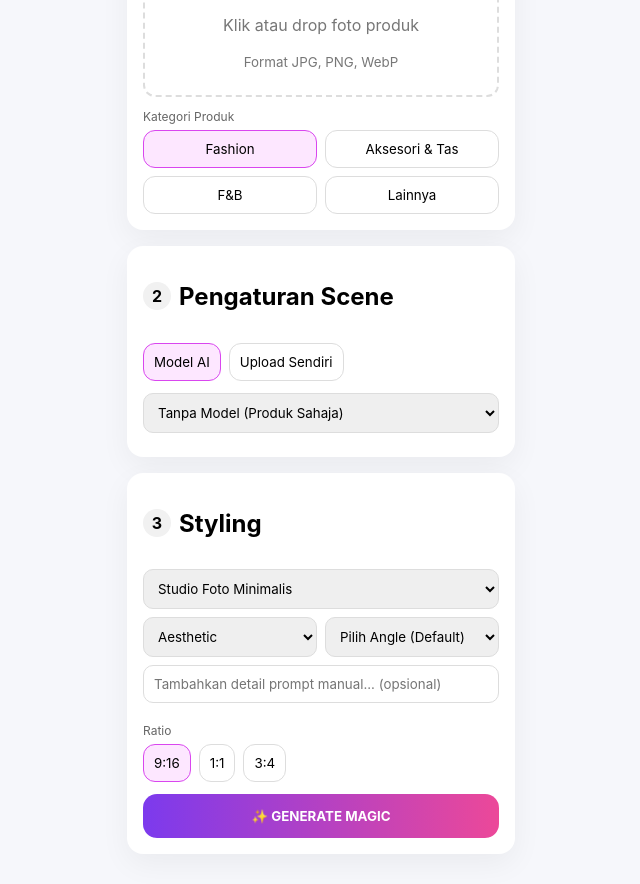
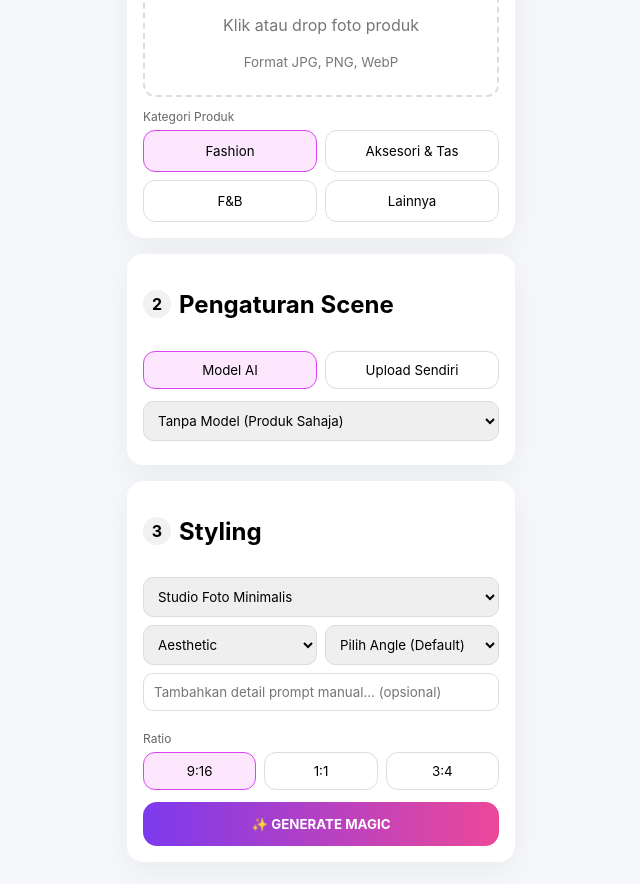
Before and after one commit to mohdshmrinmin-beep/ai-magic-affiliate-v2, a Next.js app: page / in a window 1280 px wide. Shown: the part 180-1064 px from the top of the page, without its empty margins (319-959 px from the left). Built offline with nearby package versions, Linux system fonts and the light colour scheme.

Commit message:
Update globals.css

```diff
--- a/styles/globals.css
+++ b/styles/globals.css
@@ -26,6 +26,7 @@ body {
   margin: 0;
 }
 
+/* CARD */
 .card {
   background: #fff;
   border-radius: 16px;
@@ -34,6 +35,7 @@ body {
   box-shadow: 0 10px 30px rgba(0,0,0,0.05);
 }
 
+/* TITLE */
 .card-title {
   display: flex;
   align-items: center;
@@ -57,6 +59,7 @@ body {
   font-size: 12px;
 }
 
+/* UPLOAD */
 .upload-box {
   border: 2px dashed #ddd;
   border-radius: 12px;
@@ -66,41 +69,54 @@ body {
   margin-bottom: 12px;
 }
 
+/* LABEL */
 .label {
   font-size: 12px;
   margin: 12px 0 6px;
   color: #666;
 }
 
+/* CATEGORY */
 .category-grid {
   display: grid;
   grid-template-columns: repeat(2, 1fr);
   gap: 8px;
 }
 
-.category-grid button,
-.tabs button,
-.ratio button {
+.category-grid button {
+  padding: 12px;
+  border-radius: 12px;
   border: 1px solid #ddd;
-  padding: 10px;
-  border-radius: 12px;
   background: #fff;
   cursor: pointer;
 }
 
-.category-grid button.active,
-.tabs button.active,
-.ratio button.active {
+.category-grid button.active {
   border-color: #d946ef;
   background: #fde7ff;
 }
 
+/* TABS */
 .tabs {
   display: flex;
   gap: 8px;
   margin-bottom: 12px;
 }
 
+.tabs button {
+  flex: 1;
+  padding: 10px;
+  border-radius: 12px;
+  border: 1px solid #ddd;
+  background: #fff;
+}
+
+.tabs button.active {
+  background: #fde7ff;
+  border-color: #d946ef;
+}
+
+/* FORM */
 select,
 input {
   width: 100%;
@@ -115,11 +131,26 @@ input {
   gap: 8px;
 }
 
+/* RATIO */
 .ratio {
   display: flex;
   gap: 8px;
 }
 
+.ratio button {
+  flex: 1;
+  padding: 10px;
+  border-radius: 12px;
+  border: 1px solid #ddd;
+  background: #fff;
+}
+
+.ratio button.active {
+  background: #fde7ff;
+  border-color: #d946ef;
+}
+
+/* GENERATE (SAHAJA GUNA GRADIENT) */
 .generate {
   margin-top: 12px;
   width: 100%;
```
